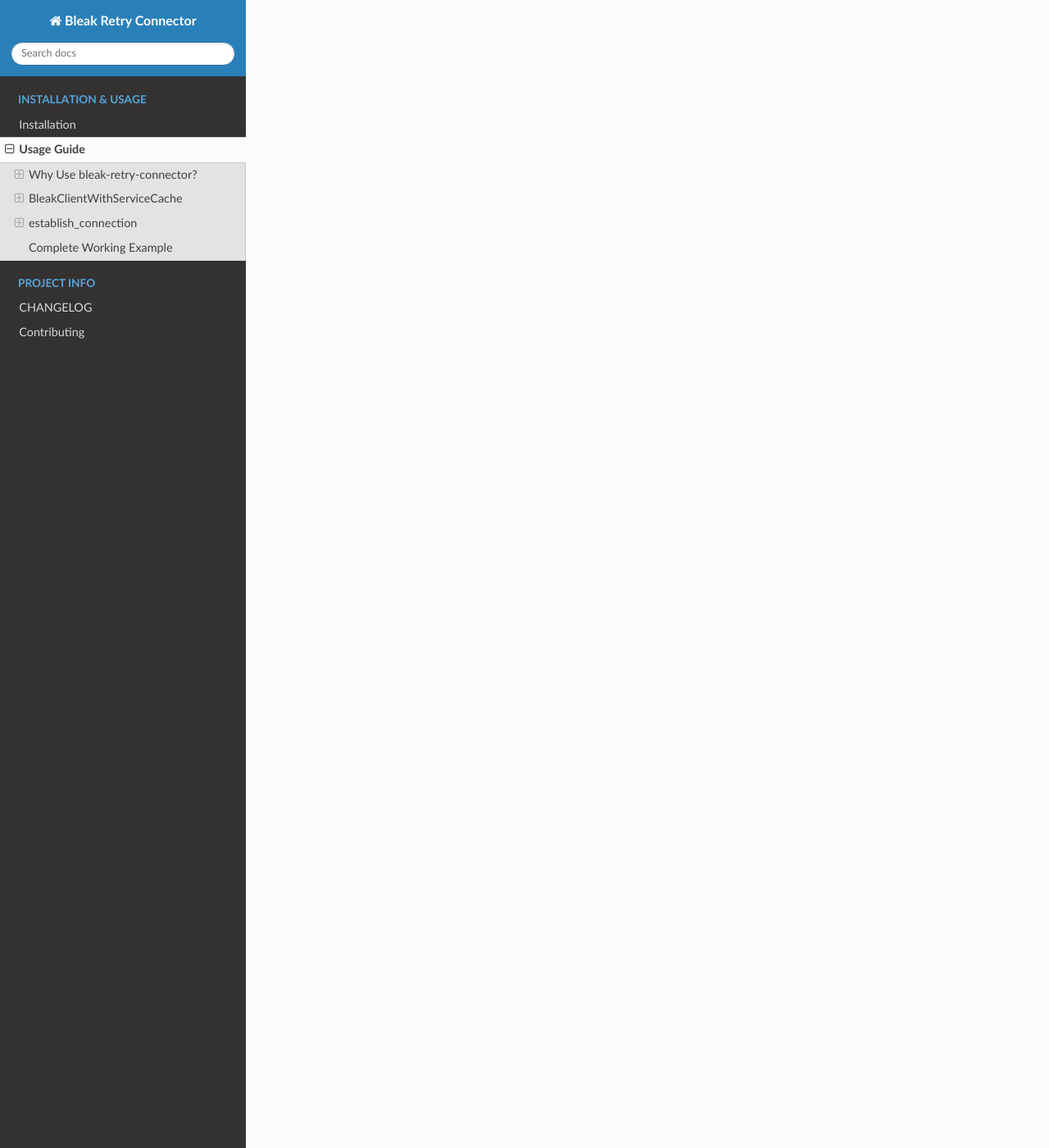
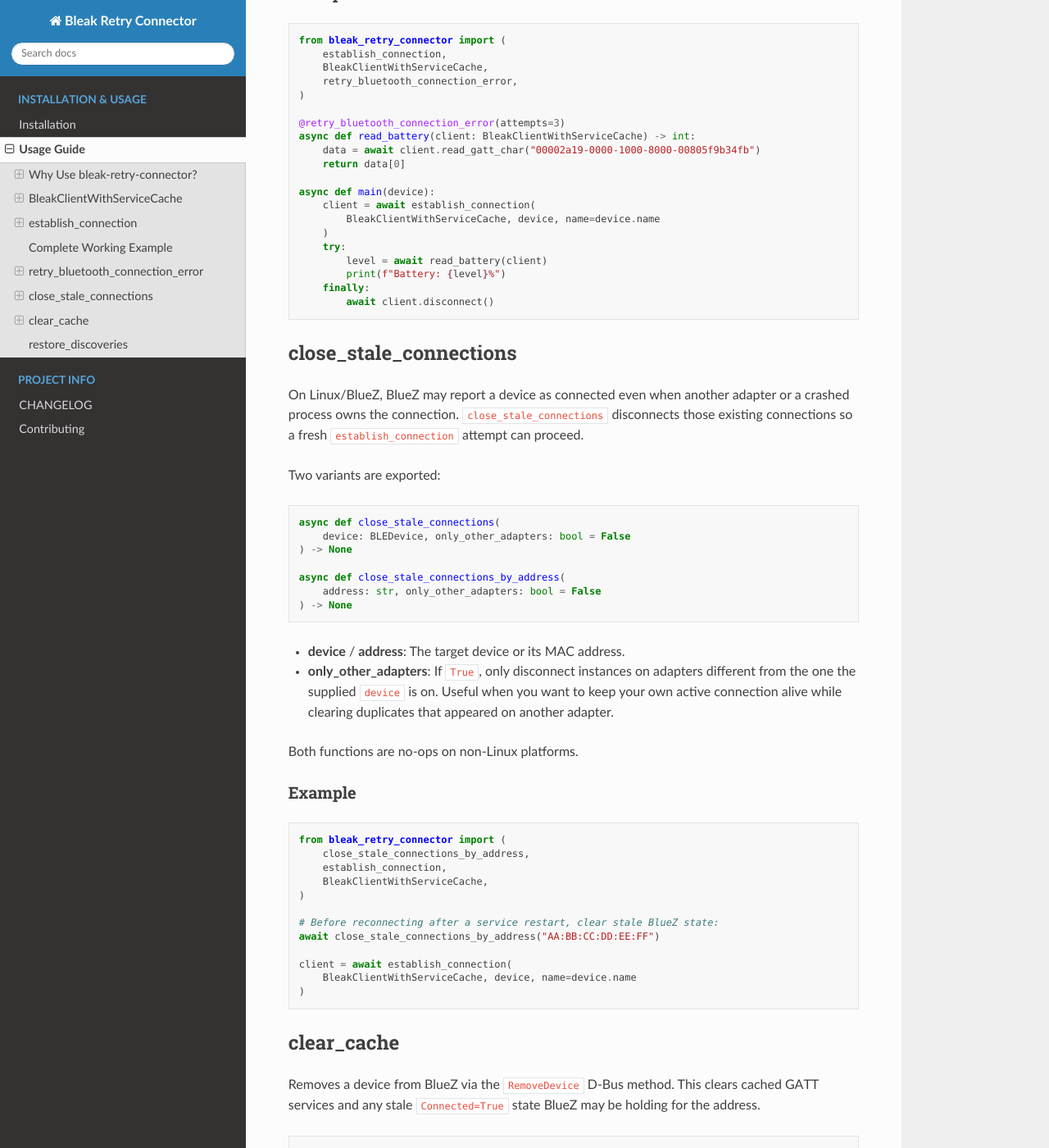
Before and after one commit to Bluetooth-Devices/bleak-retry-connector, a Sphinx documentation site: the page built from docs/source/usage.md, in a window 1280 px wide and 1400 px high, scrolled down 9380 px. Shown: the whole window at 82% size. Built offline with Sphinx 7.4.7 and the Read the Docs theme 3.1.0, drawn with Linux system fonts in a browser that asks for light colours; some of the changed text lies outside the part shown.

Commit message:
docs: document undocumented public APIs (#245)
Co-authored-by: Claude Opus 4.7 (1M context) <noreply@anthropic.com>
Co-authored-by: pre-commit-ci[bot] <66853113+pre-commit-ci[bot]@users.noreply.github.com>

````diff
--- a/docs/source/usage.md
+++ b/docs/source/usage.md
@@ -128,6 +128,7 @@ async def establish_connection(
     cached_services: BleakGATTServiceCollection | None = None,
     ble_device_callback: Callable[[], BLEDevice] | None = None,
     use_services_cache: bool = True,
+    pair: bool = False,
     **kwargs: Any
 ) -> BleakClient
 ```
@@ -142,6 +143,7 @@ async def establish_connection(
 - **cached_services**: Pre-cached services to use (deprecated, use `use_services_cache`)
 - **ble_device_callback**: Callback to get updated device info if it changes
 - **use_services_cache**: Whether to use service caching (default: True)
+- **pair**: Whether to pair with the device on connect (default: False)
 - **kwargs**: Additional arguments passed to the client class constructor
 
 ### Return Value
@@ -440,3 +442,141 @@ async def main():
 if __name__ == "__main__":
     asyncio.run(main())
 ```
+
+## retry_bluetooth_connection_error
+
+A decorator that wraps an async function and retries it on transient Bleak
+errors. Useful for short GATT operations (reads, writes, notifications) that
+can be disconnected mid-flight by the device.
+
+### Function Signature
+
+```python
+def retry_bluetooth_connection_error(
+    attempts: int = 2,
+) -> Callable[[Callable[P, Awaitable[T]]], Callable[P, Awaitable[T]]]
+```
+
+### Parameters
+
+- **attempts**: Number of times to attempt the wrapped call before re-raising
+  the underlying error (default: 2).
+
+The decorator catches the same `BLEAK_EXCEPTIONS` group used internally by
+`establish_connection` and backs off with `calculate_backoff_time()` between
+attempts. After the final attempt fails, the original exception propagates.
+
+### Example
+
+```python
+from bleak_retry_connector import (
+    establish_connection,
+    BleakClientWithServiceCache,
+    retry_bluetooth_connection_error,
+)
+
+@retry_bluetooth_connection_error(attempts=3)
+async def read_battery(client: BleakClientWithServiceCache) -> int:
+    data = await client.read_gatt_char("00002a19-0000-1000-8000-00805f9b34fb")
+    return data[0]
+
+async def main(device):
+    client = await establish_connection(
+        BleakClientWithServiceCache, device, name=device.name
+    )
+    try:
+        level = await read_battery(client)
+        print(f"Battery: {level}%")
+    finally:
+        await client.disconnect()
+```
+
+## close_stale_connections
+
+On Linux/BlueZ, BlueZ may report a device as connected even when another
+adapter or a crashed process owns the connection. `close_stale_connections`
+disconnects those existing connections so a fresh `establish_connection`
+attempt can proceed.
+
+Two variants are exported:
+
+```python
+async def close_stale_connections(
+    device: BLEDevice, only_other_adapters: bool = False
+) -> None
+
+async def close_stale_connections_by_address(
+    address: str, only_other_adapters: bool = False
+) -> None
+```
+
+- **device** / **address**: The target device or its MAC address.
+- **only_other_adapters**: If `True`, only disconnect instances on adapters
+  different from the one the supplied `device` is on. Useful when you want
+  to keep your own active connection alive while clearing duplicates that
+  appeared on another adapter.
+
+Both functions are no-ops on non-Linux platforms.
+
+### Example
+
+```python
+from bleak_retry_connector import (
+    close_stale_connections_by_address,
+    establish_connection,
+    BleakClientWithServiceCache,
+)
+
+# Before reconnecting after a service restart, clear stale BlueZ state:
+await close_stale_connections_by_address("AA:BB:CC:DD:EE:FF")
+
+client = await establish_connection(
+    BleakClientWithServiceCache, device, name=device.name
+)
+```
+
+## clear_cache
+
+Removes a device from BlueZ via the `RemoveDevice` D-Bus method. This clears
+cached GATT services and any stale `Connected=True` state BlueZ may be
+holding for the address.
+
+```python
+async def clear_cache(address: str) -> bool
+```
+
+- **address**: The MAC address of the device to remove.
+- **Returns**: `True` if the device was removed, `False` otherwise (including
+  on non-Linux platforms).
+
+`clear_cache()` is safe to call unconditionally — it suppresses all errors
+internally and returns `False` rather than raising. There is also an instance
+method `BleakClientWithServiceCache.clear_cache()` (documented above) which
+clears only the bleak-level service cache for an already-connected client;
+the module-level `clear_cache(address)` operates on BlueZ directly and does
+not require a client.
+
+### Example
+
+```python
+from bleak_retry_connector import clear_cache
+
+# After a firmware update, force BlueZ to forget cached services:
+await clear_cache("AA:BB:CC:DD:EE:FF")
+```
+
+## restore_discoveries
+
+On Linux/BlueZ, advertisement data tracked by BlueZ can be lost when a
+scanner is recreated. `restore_discoveries` re-seeds a freshly created
+`BleakScanner` with the devices BlueZ already knows about, so callers don't
+have to wait for the next advertisement to see existing devices.
+
+```python
+async def restore_discoveries(scanner: BleakScanner, adapter: str) -> None
+```
+
+- **scanner**: The newly created `BleakScanner` instance.
+- **adapter**: The HCI adapter name (e.g. `"hci0"`).
+
+No-op on non-Linux platforms.
````
Also changed, not shown: README.md (+2 -2 lines).
